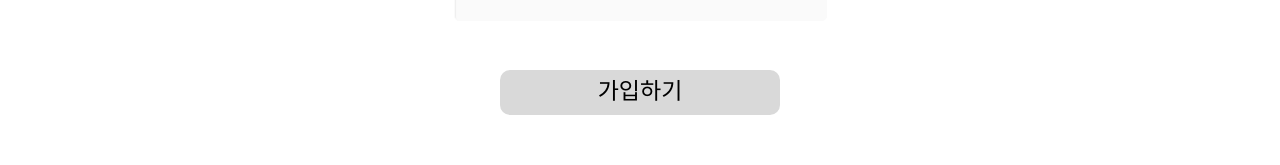
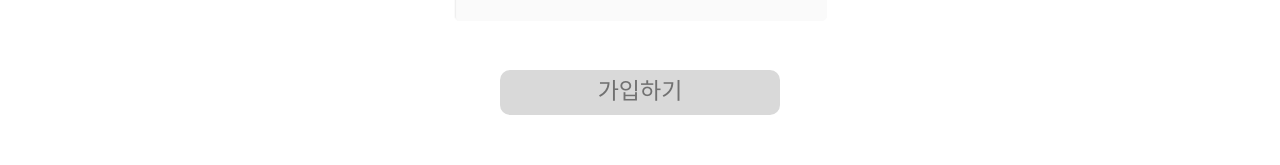
Before and after one commit to Ani-Farm/Ani-Farm-frontend, a React (Create React App) app: page /signup in a window 1280 px wide. Shown: the part 562-727 px from the top of the page. Built offline with nearby package versions, Linux system fonts and the light colour scheme.

Commit message:
피드백 수정(임시)height 조절 x

```diff
--- a/src/pages/sign-up/index.tsx
+++ b/src/pages/sign-up/index.tsx
@@ -18,7 +18,6 @@ const SignUpPage = () => {
   const { mutate } = useMutation(signUp);
 
   const onSubmit: SubmitHandler<SignType> = async (values, e) => {
-    console.log(values);
     const { nickname, id, password, password_re } = values;
     const data: SignType = {
       nickname,
@@ -27,9 +26,7 @@ const SignUpPage = () => {
       password_re,
     };
     mutate(data, {
-      onError(error) {
-        console.log(error);
-      },
+      onError(error) {},
     });
     e?.target.reset();
   };
--- a/src/pages/sign-up/styles.tsx
+++ b/src/pages/sign-up/styles.tsx
@@ -75,13 +75,11 @@ export const Button = styled.button`
   display: flex;
   justify-content: center;
   align-items: center;
-  color: #000000;
+  color: #717171;
 
   cursor: pointer;
-  & span {
-    :hover {
-      opacity: 0.6;
-    }
+  :hover {
+    opacity: 0.6;
   }
 
   @media screen and (min-width: 768px) {
@@ -108,10 +106,6 @@ export const NickNameInput = styled.div`
   & > label:not(:first-child) {
     margin-top: 20px;
   }
-
-  & > label:hover {
-    opacity: 0.8;
-  }
 `;
 
 export const IdInput = styled(NickNameInput)``;
```
